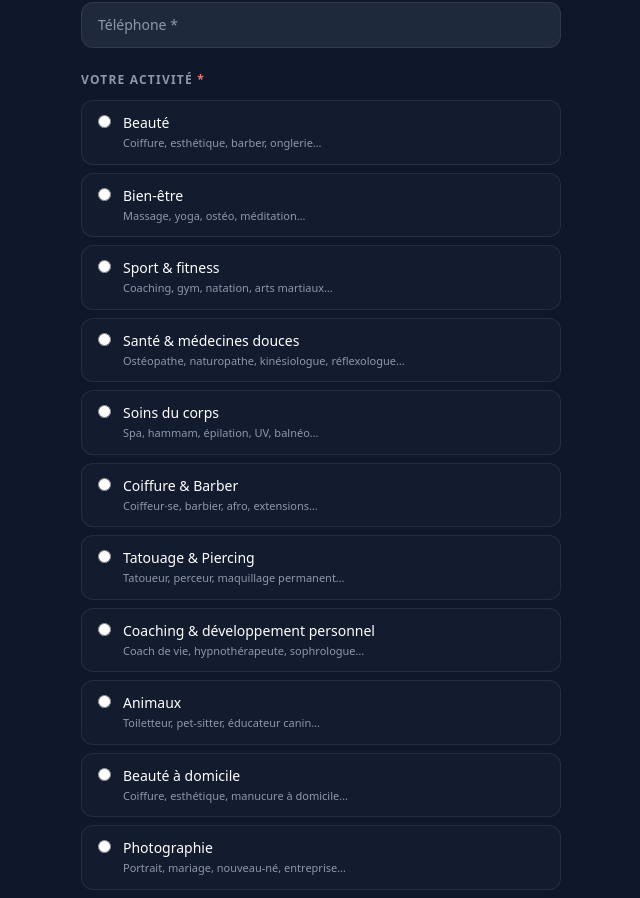
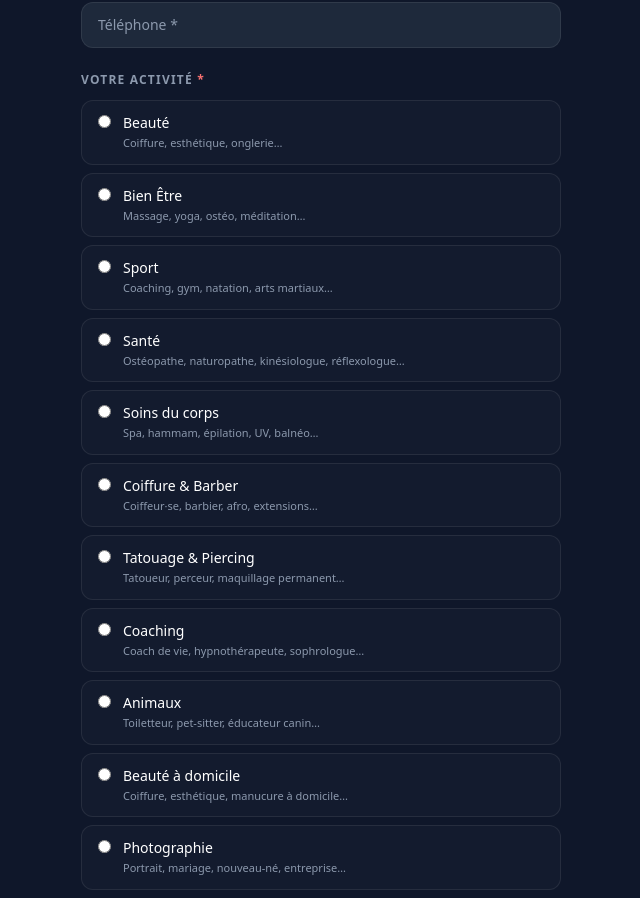
Before and after one commit to leccepierre5-lab/book-n-pay, a Next.js app: page /devenir-partenaire in a window 1280 px wide. Shown: the part 1740-2638 px from the top of the page, without its empty margins (319-959 px from the left). Built offline with nearby package versions, Linux system fonts and the light colour scheme; no server answers.

Commit message:
fix: source unique pour les categories et bareme CGU calcule

```diff
--- a/src/app/(public)/cgu/page.tsx
+++ b/src/app/(public)/cgu/page.tsx
@@ -6,6 +6,14 @@
 // (react-router-dom → next/link).
 import type { Metadata } from 'next';
 import Link from 'next/link';
+import { calcFraisGestion } from '@/lib/booking-utils';
+
+// Audit du 15/08 : le barème ci-dessous était recopié en dur, une deuxième
+// source de vérité qui pouvait diverger silencieusement de calcFraisGestion()
+// (déjà utilisée pour l'affichage réel du prix sur /tarifs et au paiement).
+// Un montant par palier suffit à obtenir chaque valeur, les bornes du
+// barème étant celles de la fonction elle-même — voir booking-utils.ts.
+const feeFmt = (price: number) => calcFraisGestion(price).toFixed(2).replace('.', ',');
 
 export const metadata: Metadata = {
   title: "Conditions Générales d'Utilisation et de Vente",
@@ -65,19 +73,19 @@ export default function CGUPage() {
                 <ul className="space-y-1.5 text-xs">
                   <li className="flex justify-between">
                     <span>Prestation ≤ 50 €</span>
-                    <span className="font-semibold text-white">1,99 € TTC</span>
+                    <span className="font-semibold text-white">{feeFmt(50)} € TTC</span>
                   </li>
                   <li className="flex justify-between">
                     <span>Prestation de 50,01 € à 80 €</span>
-                    <span className="font-semibold text-white">2,10 € TTC</span>
+                    <span className="font-semibold text-white">{feeFmt(80)} € TTC</span>
                   </li>
                   <li className="flex justify-between">
                     <span>Prestation de 80,01 € à 100 €</span>
-                    <span className="font-semibold text-white">2,30 € TTC</span>
+                    <span className="font-semibold text-white">{feeFmt(100)} € TTC</span>
                   </li>
                   <li className="flex justify-between">
                     <span>Prestation &gt; 100 € (plafond)</span>
-                    <span className="font-semibold text-white">2,50 € TTC</span>
+                    <span className="font-semibold text-white">{feeFmt(101)} € TTC</span>
                   </li>
                 </ul>
               </div>
--- a/src/components/partner/PartnerApplicationForm.tsx
+++ b/src/components/partner/PartnerApplicationForm.tsx
@@ -6,25 +6,38 @@ import { CGU_VERSION } from '@/lib/legal';
 import { getPlanConfig } from '@/lib/plans-config';
 import { PRACTITIONERS_COUNT_OPTIONS, BOOKINGS_ESTIMATE_OPTIONS } from '@/lib/partner-plan-suggestion';
 import { PHONE_INPUT_PATTERN, PHONE_INPUT_TITLE } from '@/lib/booking-utils';
+import { CATEGORIES as CANONICAL_CATEGORIES } from '@/lib/categories';
 
-const CATEGORIES = [
-  { value: 'beaute', label: 'Beauté', sub: 'Coiffure, esthétique, barber, onglerie…' },
-  { value: 'bien-etre', label: 'Bien-être', sub: 'Massage, yoga, ostéo, méditation…' },
-  { value: 'sport', label: 'Sport & fitness', sub: 'Coaching, gym, natation, arts martiaux…' },
-  { value: 'sante', label: 'Santé & médecines douces', sub: 'Ostéopathe, naturopathe, kinésiologue, réflexologue…' },
-  { value: 'soins-corps', label: 'Soins du corps', sub: 'Spa, hammam, épilation, UV, balnéo…' },
-  { value: 'coiffure-barber', label: 'Coiffure & Barber', sub: 'Coiffeur·se, barbier, afro, extensions…' },
-  { value: 'tatouage-piercing', label: 'Tatouage & Piercing', sub: 'Tatoueur, perceur, maquillage permanent…' },
-  { value: 'coaching', label: 'Coaching & développement personnel', sub: 'Coach de vie, hypnothérapeute, sophrologue…' },
-  { value: 'animaux', label: 'Animaux', sub: 'Toiletteur, pet-sitter, éducateur canin…' },
-  { value: 'beaute-domicile', label: 'Beauté à domicile', sub: 'Coiffure, esthétique, manucure à domicile…' },
-  { value: 'photographie', label: 'Photographie', sub: 'Portrait, mariage, nouveau-né, entreprise…' },
-  { value: 'autre', label: 'Autre', sub: 'Un secteur qui ne correspond à aucune catégorie ci-dessus…' },
-] as const;
+// Référentiel des catégories : source unique dans src/lib/categories.ts
+// (partagée avec /recherche via catalog.ts) — audit du 15/08, ce fichier
+// avait sa propre copie avec des libellés divergents ("Bien-être" vs "Bien
+// Être", "Sport & fitness" vs "Sport", "Coaching & développement personnel"
+// vs "Coaching") et une description qui mentionnait "barber" sous "Beauté"
+// alors que "Coiffure & Barber" existe déjà comme catégorie séparée
+// (retiré ci-dessous). "all" exclu : ce n'est pas une catégorie qu'un pro
+// peut choisir, seulement un filtre "tout" côté /recherche. Les
+// descriptions (`sub`) restent propres à ce formulaire d'onboarding — pas
+// affichées ailleurs, pas dupliquées.
+const CATEGORIES = CANONICAL_CATEGORIES.filter((c) => c.id !== 'all');
+
+const CATEGORY_DESCRIPTIONS: Partial<Record<(typeof CATEGORIES)[number]['id'], string>> = {
+  beaute: 'Coiffure, esthétique, onglerie…',
+  'bien-etre': 'Massage, yoga, ostéo, méditation…',
+  sport: 'Coaching, gym, natation, arts martiaux…',
+  sante: 'Ostéopathe, naturopathe, kinésiologue, réflexologue…',
+  'soins-corps': 'Spa, hammam, épilation, UV, balnéo…',
+  'coiffure-barber': 'Coiffeur·se, barbier, afro, extensions…',
+  'tatouage-piercing': 'Tatoueur, perceur, maquillage permanent…',
+  coaching: 'Coach de vie, hypnothérapeute, sophrologue…',
+  animaux: 'Toiletteur, pet-sitter, éducateur canin…',
+  'beaute-domicile': 'Coiffure, esthétique, manucure à domicile…',
+  photographie: 'Portrait, mariage, nouveau-né, entreprise…',
+  autre: 'Un secteur qui ne correspond à aucune catégorie ci-dessus…',
+};
 
 // Suggestions affichées comme exemple dans le champ "type d'établissement"
 // une fois la catégorie sélectionnée.
-const TYPE_PLACEHOLDERS: Partial<Record<(typeof CATEGORIES)[number]['value'], string>> = {
+const TYPE_PLACEHOLDERS: Partial<Record<(typeof CATEGORIES)[number]['id'], string>> = {
   sante: 'ex : Ostéopathe, Naturopathe, Réflexologue, Énergéticien/Reiki, Kinésiologue, Magnétiseur, Acupressure/Shiatsu/Médecine chinoise, Ayurveda, Aromathérapie…',
   'soins-corps': 'ex : Spa/Institut, Hammam/Sauna, Épilation, UV/Bronzage, Balnéo/Bains, Masseur bien-être, Drainage lymphatique…',
   'coiffure-barber': 'ex : Coiffeur·se, Barbier, Coiffeur afro, Extensions/Tresses…',
@@ -45,7 +58,7 @@ export default function PartnerApplicationForm() {
     instagram: '',
     website: '',
   });
-  const [category, setCategory] = useState<(typeof CATEGORIES)[number]['value'] | ''>('');
+  const [category, setCategory] = useState<(typeof CATEGORIES)[number]['id'] | ''>('');
   const [categoryLabel, setCategoryLabel] = useState('');
   const [bizType, setBizType] = useState('');
   const [bookingsEstimate, setBookingsEstimate] = useState<'0-80' | '81-300' | '300+' | ''>('');
@@ -157,11 +170,11 @@ export default function PartnerApplicationForm() {
           Votre activité <span className="text-red-400">*</span>
         </h2>
         <div className="space-y-2">
-          {CATEGORIES.map(({ value, label, sub }) => (
+          {CATEGORIES.map(({ id, label }) => (
             <label
-              key={value}
+              key={id}
               className={`flex items-start gap-3 rounded-xl border px-4 py-3 cursor-pointer transition-all ${
-                category === value
+                category === id
                   ? 'border-mint-500/50 bg-mint-500/10'
                   : 'border-white/[0.08] bg-white/[0.02] hover:border-white/15'
               }`}
@@ -169,14 +182,14 @@ export default function PartnerApplicationForm() {
               <input
                 type="radio"
                 name="category"
-                value={value}
-                checked={category === value}
-                onChange={() => setCategory(value)}
+                value={id}
+                checked={category === id}
+                onChange={() => setCategory(id)}
                 className="mt-0.5 accent-mint-500"
               />
               <div>
                 <p className="text-sm font-medium text-white">{label}</p>
-                <p className="text-[11px] text-slate-500 mt-0.5">{sub}</p>
+                <p className="text-[11px] text-slate-500 mt-0.5">{CATEGORY_DESCRIPTIONS[id]}</p>
               </div>
             </label>
           ))}
--- a/src/lib/queries/catalog.ts
+++ b/src/lib/queries/catalog.ts
@@ -7,6 +7,8 @@ import { createClient, createServiceRoleClient } from '@/lib/supabase/server';
 import type { Business, BusinessLocation, BusinessPhoto, FlashSlot, Service, Staff } from '@/lib/database.types';
 import { SHOWCASE_SLUGS } from '@/lib/business-helpers';
 import { getParisDateOffsetStr } from '@/lib/booking-utils';
+import { CATEGORIES } from '@/lib/categories';
+export { CATEGORIES };
 
 export interface BusinessWithDetails extends Business {
   services: Service[];
@@ -251,22 +253,6 @@ export const getBusinessBySlug = cache(async (slug: string): Promise<BusinessWit
   };
 });
 
-export const CATEGORIES = [
-  { id: 'all', label: 'Tout' },
-  { id: 'beaute', label: 'Beauté' },
-  { id: 'bien-etre', label: 'Bien Être' },
-  { id: 'sport', label: 'Sport' },
-  { id: 'sante', label: 'Santé' },
-  { id: 'soins-corps', label: 'Soins du corps' },
-  { id: 'coiffure-barber', label: 'Coiffure & Barber' },
-  { id: 'tatouage-piercing', label: 'Tatouage & Piercing' },
-  { id: 'coaching', label: 'Coaching' },
-  { id: 'animaux', label: 'Animaux' },
-  { id: 'beaute-domicile', label: 'Beauté à domicile' },
-  { id: 'photographie', label: 'Photographie' },
-  { id: 'autre', label: 'Autre' },
-];
-
 // Distingue un vrai business (jamais indexable ni listé dans le sitemap si faux).
 // Critère : owner_id — posé de façon non conditionnelle par le SEUL point de
 // création réel du code (src/app/api/admin/applications/route.ts, "owner_id:
```
